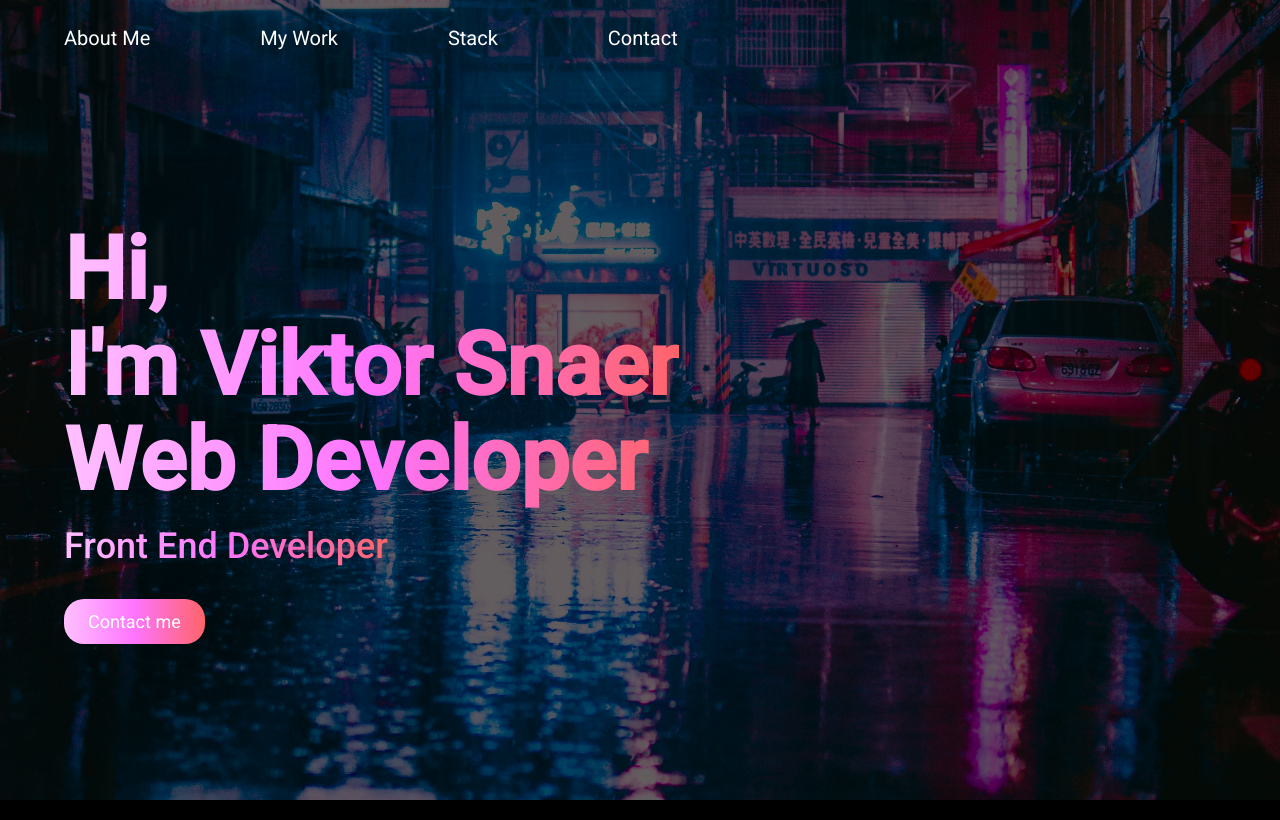
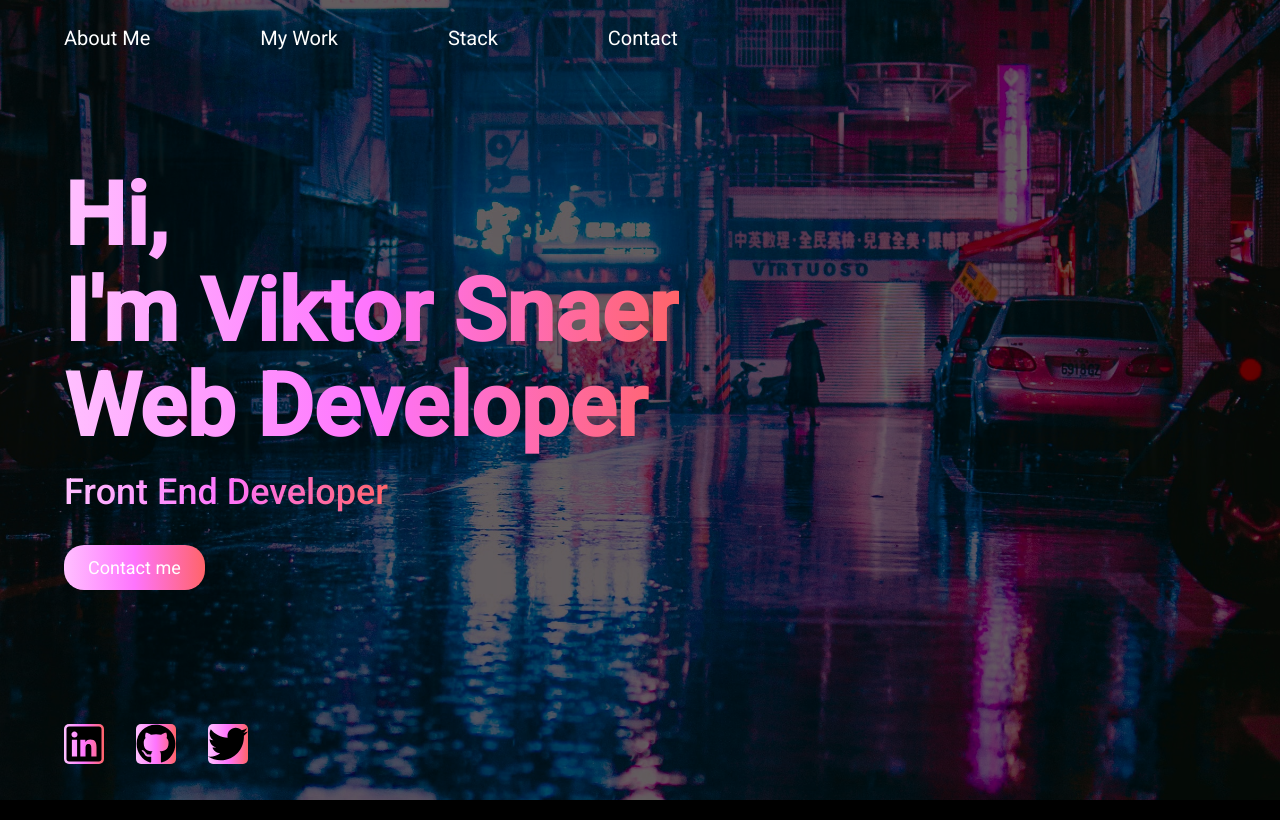
Before and after one commit to ViktorSnaer/portfolio-2022, a Next.js app: page / in a window 1280 px wide. Built offline with nearby package versions, Linux system fonts and the light colour scheme.

Commit message:
socials section, refactoring

```diff
--- a/components/Hero/Hero.tsx
+++ b/components/Hero/Hero.tsx
@@ -1,23 +1,11 @@
 import React from "react";
 import Image from "next/image";
+
 import classes from "./Hero.module.css";
+
 import Navbar from "../Navbar/Navbar";
-
-const styles = {
-  container: {
-    width: "100%",
-    height: "100%",
-    overflow: "hidden",
-    position: "relative",
-    display: "flex",
-    flexDirection: "column",
-  },
-  content: {
-    position: "relative",
-    zIndex: "1",
-    margin: "auto 64px",
-  },
-} as const;
+import Text from "./Text";
+import Socials from "./Socials";
 
 const Hero = () => {
   return (
@@ -31,19 +19,21 @@ const Hero = () => {
         objectPosition="center"
       />
       <Navbar />
-      <div style={styles.content}>
-        <h1 className="headline-l gradient">
-          Hi,
-          <br />
-          I'm Viktor Snaer
-          <br />
-          Web Developer
-        </h1>
-        <h3 className="headline-s gradient">Front End Developer</h3>
-        <button className="button">Contact me</button>
-      </div>
+      <Text />
+      <Socials />
     </div>
   );
 };
 
 export default Hero;
+
+const styles = {
+  container: {
+    width: "100%",
+    height: "100%",
+    overflow: "hidden",
+    position: "relative",
+    display: "flex",
+    flexDirection: "column",
+  },
+} as const;
--- /dev/null
+++ b/components/Hero/Socials.tsx
@@ -0,0 +1,30 @@
+import React from "react";
+
+import { FaLinkedin, FaGithub, FaTwitter } from "react-icons/fa";
+
+const Socials = () => {
+  return (
+    <div style={styles.socialContainer}>
+      <FaLinkedin size={iconSize} style={styles.icon} />
+      <FaGithub size={iconSize} style={styles.icon} />
+      <FaTwitter size={iconSize} style={styles.icon} />
+    </div>
+  );
+};
+
+export default Socials;
+
+const iconSize = "40px";
+
+const styles = {
+  socialContainer: {
+    marginLeft: "64px",
+    position: "relative",
+  },
+  icon: {
+    zIndex: "1",
+    background: "linear-gradient(90deg, #ffc0ff 0%, #fe74fd 50%, #ff6469 100%)",
+    borderRadius: "5px",
+    margin: "2rem 2rem 2rem 0",
+  },
+} as const;
--- /dev/null
+++ b/components/Hero/Text.tsx
@@ -0,0 +1,27 @@
+import React from "react";
+
+const Text = () => {
+  return (
+    <div style={styles.content}>
+      <h1 className="headline-l gradient">
+        Hi,
+        <br />
+        I'm Viktor Snaer
+        <br />
+        Web Developer
+      </h1>
+      <h3 className="headline-s gradient">Front End Developer</h3>
+      <button className="button">Contact me</button>
+    </div>
+  );
+};
+
+export default Text;
+
+const styles = {
+  content: {
+    position: "relative",
+    zIndex: "1",
+    margin: "auto 64px",
+  },
+} as const;
--- a/package.json
+++ b/package.json
@@ -10,7 +10,8 @@
   "dependencies": {
     "next": "12.0.10",
     "react": "17.0.2",
-    "react-dom": "17.0.2"
+    "react-dom": "17.0.2",
+    "react-icons": "^4.3.1"
   },
   "devDependencies": {
     "@types/node": "17.0.14",
--- a/pages/_app.tsx
+++ b/pages/_app.tsx
@@ -4,7 +4,7 @@ import type { AppProps } from "next/app";
 function MyApp({ Component, pageProps }: AppProps) {
   return (
     <>
-      <Component {...pageProps} />;
+      <Component {...pageProps} />
     </>
   );
 }
```
Also changed, not shown: 1 other file (tests, documents, lock files or other folders).
